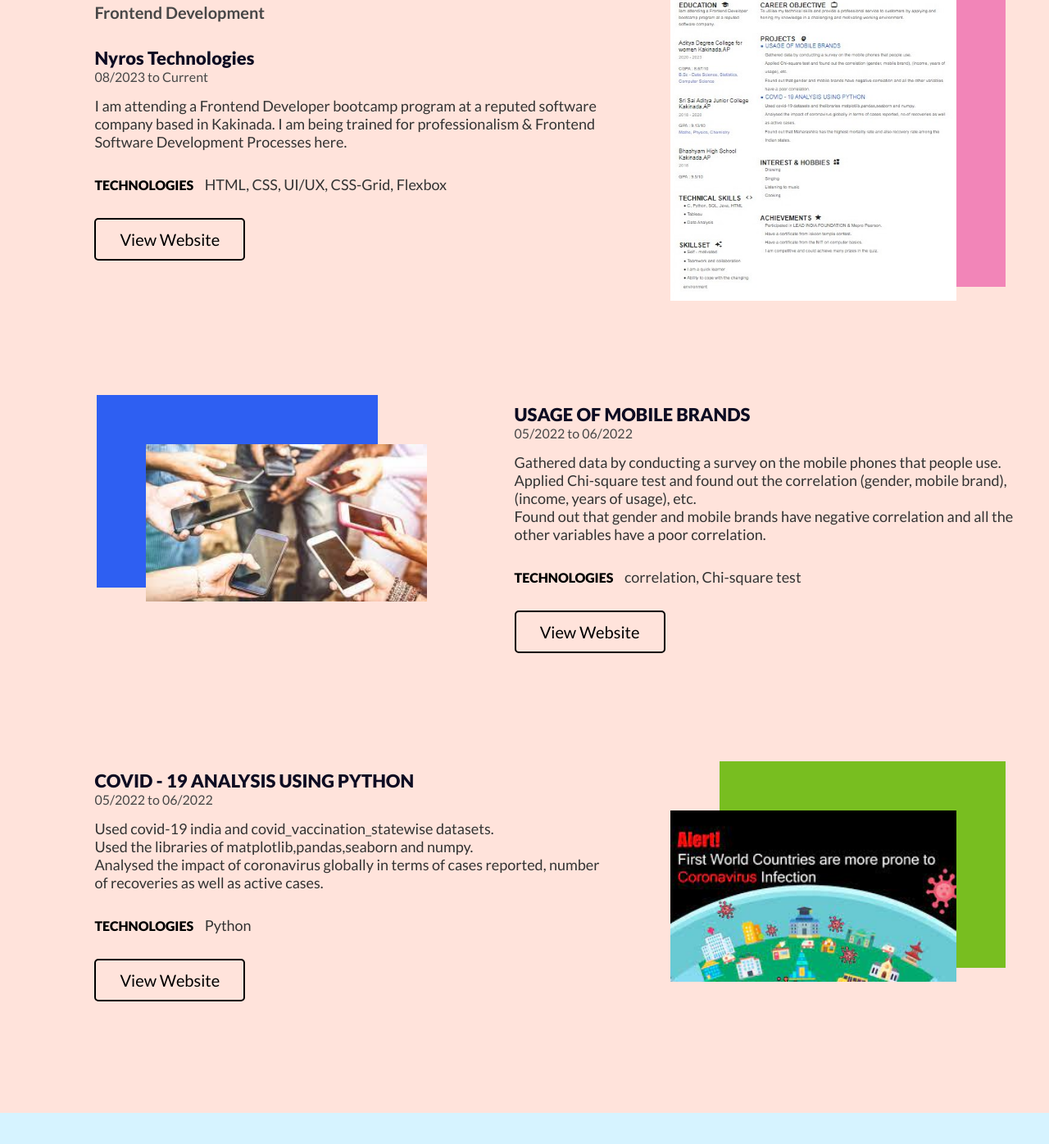
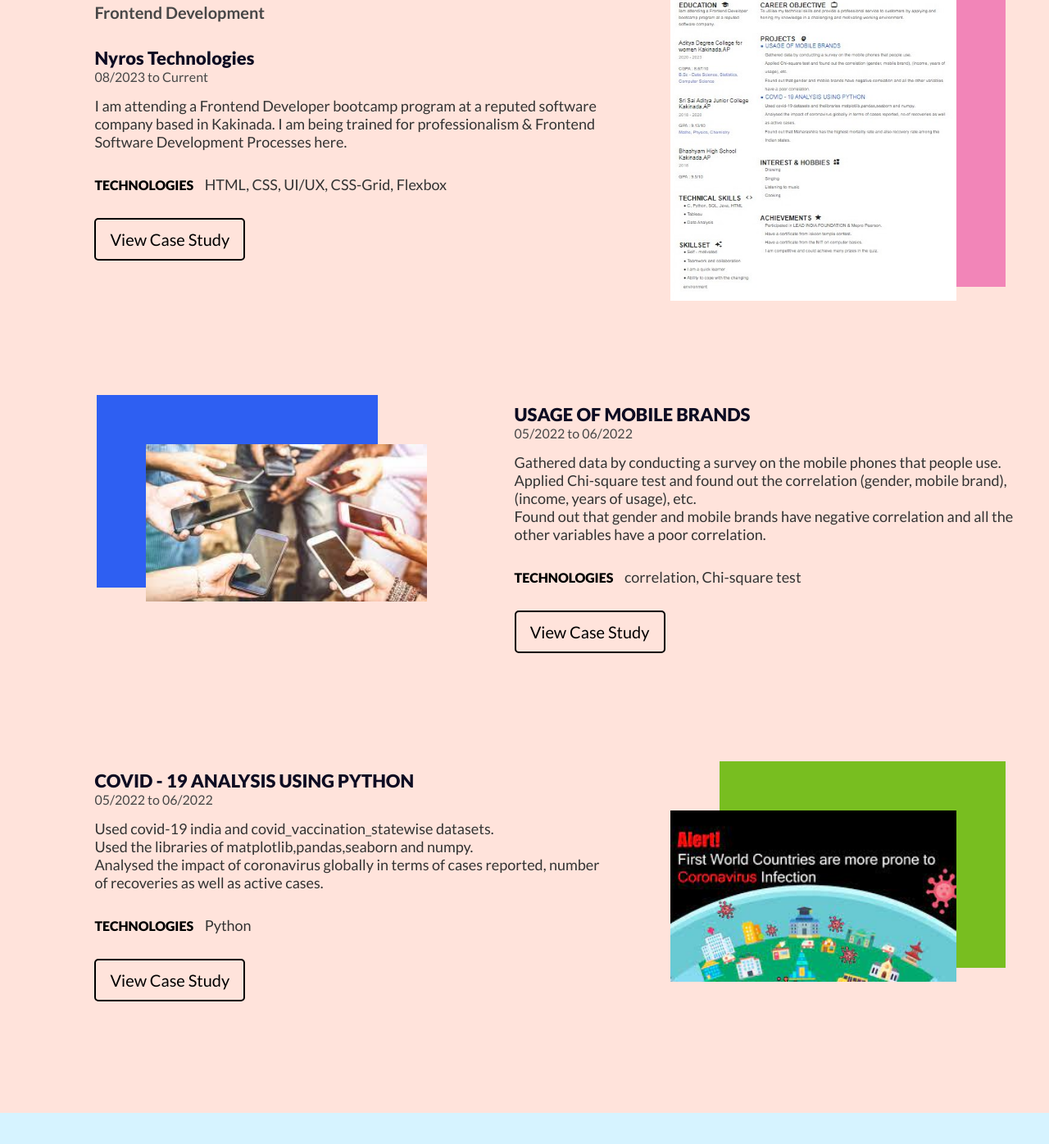
Before and after one commit to KDeepika-brs/Online-Portfolio, a plain HTML site: page index.html in a window 1280 px wide. Shown: the part 1009-2405 px from the top of the page at 82% size. Drawn offline with Linux system fonts and the light colour scheme.

Commit message:
Update index.html

```diff
--- a/index.html
+++ b/index.html
@@ -97,7 +97,7 @@
                             here. </p>
                         <p><span>Technologies</span> HTML, CSS, UI/UX, CSS-Grid, Flexbox</p>
                         <a href="https://kdeepika-brs.github.io/CaseStudy1/" target="_blank" class="view_web_btn">View
-                            Website</a>
+                            Case Study</a>
 
                     </div>
                 </div>
@@ -123,7 +123,7 @@
                             variables have a poor correlation.</p>
                         <p><span>Technologies</span> correlation, Chi-square test</p>
                         <a href="https://kdeepika-brs.github.io/CaseStudy/" target="_blank" class="view_web_btn">View
-                            Website</a>
+                            Case Study</a>
                     </div>
                 </div>
             </div>
@@ -148,7 +148,7 @@
                             as well as active cases.<br /></p>
                         <p><span>Technologies</span> Python</p>
                         <a href="https://kdeepika-brs.github.io/CaseStudy2/" target="_blank" class="view_web_btn">View
-                            Website</a>
+                            Case Study</a>
                     </div>
                 </div>
 
```
